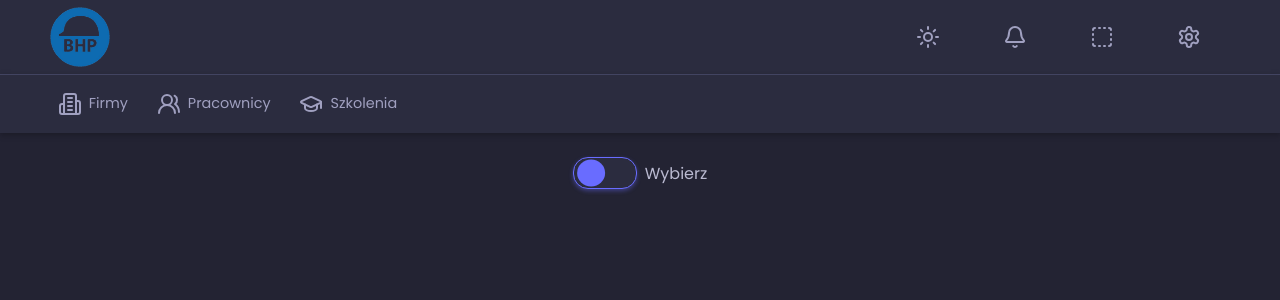
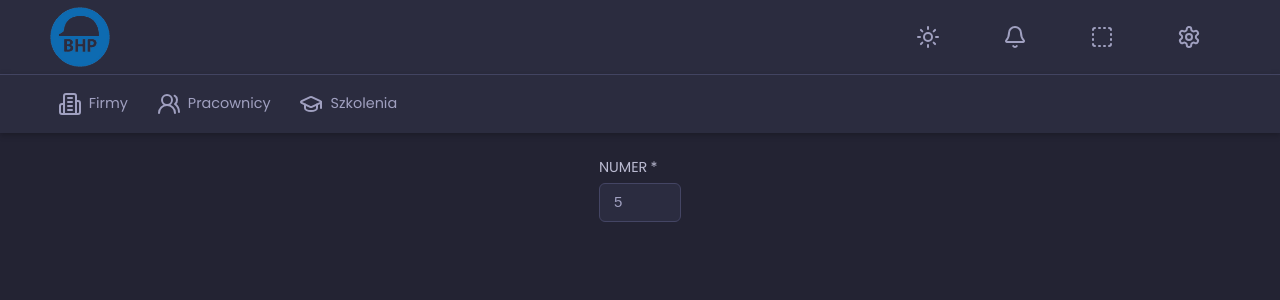
Before and after one commit to Zaniew1/REACT-BHP, a React (Vite) app: page / in a window 1280 px wide. Shown: the top 300 px of the page. Built offline with nearby package versions, Linux system fonts and the light colour scheme.

Commit message:
styles: add INputColor and InputNumber

```diff
--- a/src/Styles/Style.css
+++ b/src/Styles/Style.css
@@ -240,6 +240,7 @@ body {
   line-height: 1.53;
   outline: none;
   border: none;
+  cursor: pointer;
   border: 1px solid #444564;
   border-radius: 0.4em;
   padding: 0.4375rem 0.875rem;
@@ -323,6 +324,24 @@ input:checked + .checkbox__wrapper__switch {
 input:checked + .checkbox__wrapper__switch .checkbox__wrapper__switch__dot {
   transform: translate(0, -50%);
   background-color: #fff;
+}
+
+.input__color {
+  background-color: #2b2c40;
+  color: #a0a0c0;
+  font-weight: 400;
+  font-size: 0.9375rem;
+  line-height: 1.53;
+  outline: none;
+  border: none;
+  cursor: pointer;
+  border: 1px solid #444564;
+  border-radius: 0.4em;
+  padding: 0.1rem 0.1rem;
+}
+.input__color:focus {
+  border-color: rgb(105, 108, 255);
+  box-shadow: 0 0 0.25rem 0.05rem rgba(255, 255, 255, 0.1);
 }
 
 .foot {
--- a/src/Styles/Style.sass
+++ b/src/Styles/Style.sass
@@ -16,6 +16,7 @@
 
 @import '../components/molecules/Input/TextPassEmail/_inputText'
 @import '../components/molecules/Input/Checkbox/_inputCheckbox'
+@import '../components/molecules/Input/Color/_inputColor'
 
 @import '../components/organisms/Footer/_footer'
 @import '../components/organisms/InfoBar/_infoBar'
--- /dev/null
+++ b/src/components/molecules/Input/Number/InputNumber.tsx
@@ -0,0 +1,45 @@
+import React, { useRef } from 'react'
+import { Label } from '../../Label/Label';
+type InputNumberType = {
+    value: (value: string) => void;
+    default?:number;
+    id: string;
+    labelText?:string;
+    min?: number;
+    max?: number;
+    required?: boolean
+    labelClass?: string;
+    inputClass?: string;
+    wrapperClass?:string
+    step?:number;
+}
+export const InputNumber = (props: InputNumberType):React.JSX.Element => {
+  const inputRef = useRef<HTMLInputElement>(null);
+  const handleInputChange = () => {
+    if (inputRef.current) {
+      props.value(inputRef.current.value);
+    }
+  };
+  return (
+    <Label
+        id={props.id}
+        labelClass={props.labelClass}
+        wrapperClass={props.wrapperClass}
+        required={props.required}
+        labelText={props.labelText}
+    >
+      <input
+        defaultValue={props.default}
+        onChange={handleInputChange}
+        step={props.step}
+        ref={inputRef}
+        id={props.id}
+        type={"number"}
+        className={`${props.inputClass ?? "input"} ${props.required ? "input_required":""}`}
+        required={props.required}
+        min={props.min}
+        max={props.max}
+    />
+    </Label>
+  )
+}
--- a/src/components/molecules/Input/TextPassEmail/_inputText.sass
+++ b/src/components/molecules/Input/TextPassEmail/_inputText.sass
@@ -10,6 +10,7 @@
         line-height: 1.53
         outline: none
         border: none
+        cursor: pointer
         border: 1px solid #444564
         border-radius: 0.4em
         padding: 0.4375rem 0.875rem
--- a/src/components/organisms/ContainerCard/ContainerCard.tsx
+++ b/src/components/organisms/ContainerCard/ContainerCard.tsx
@@ -1,11 +1,12 @@
 import { useState } from "react";
-import { InputCheckbox } from "../../molecules/Input/Checkbox/InputCheckbox";
+import { InputNumber } from "../../molecules/Input/Number/InputNumber";
 export const ContainerCard:React.FC = ():JSX.Element => {
-    const [input, setInput] = useState<boolean>(false)
+    const [input, setInput] = useState<string>('#b92727')
     console.log(input)
     return  (
         <main  className='container'>
-            <InputCheckbox default={input} value={setInput} id={'aaaaaaa'} labelText={"Wybierz"} required={true}/>
+
+            <InputNumber default={5} value={setInput} id={'aaaaaaa'} labelText={"Numer"} required={true} min={1} max={10}/>
         </main>
     );
 }
```
Also changed, not shown: src/components/molecules/Input/Checkbox/InputCheckbox.tsx (+10 -3 lines), src/components/molecules/Input/Color/InputColor.tsx (+36 -4 lines), src/components/molecules/Input/Color/_inputColor.sass (added, +15 -0 lines), 1 other file (tests, documents, lock files or other folders).
